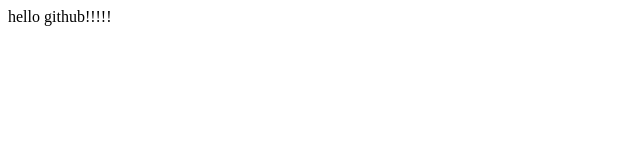
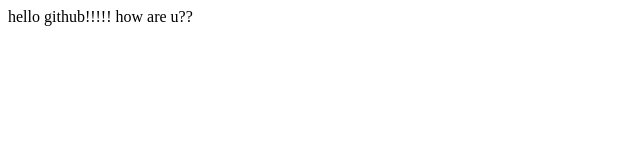
Before and after one commit to LeslieLewiss/first-task, a plain HTML site: page first-task/index.html in a window 1280 px wide. Shown: the full height of the page, 0-640 px from the left. Drawn offline with Linux system fonts and the light colour scheme.

Commit message:
update: change body text

```diff
--- a/first-task/index.html
+++ b/first-task/index.html
@@ -7,6 +7,6 @@
     <title>first-task</title>
 </head>
 <body>
-    hello github!!!!!
+    hello github!!!!! how are u??
 </body>
 </html>
```
